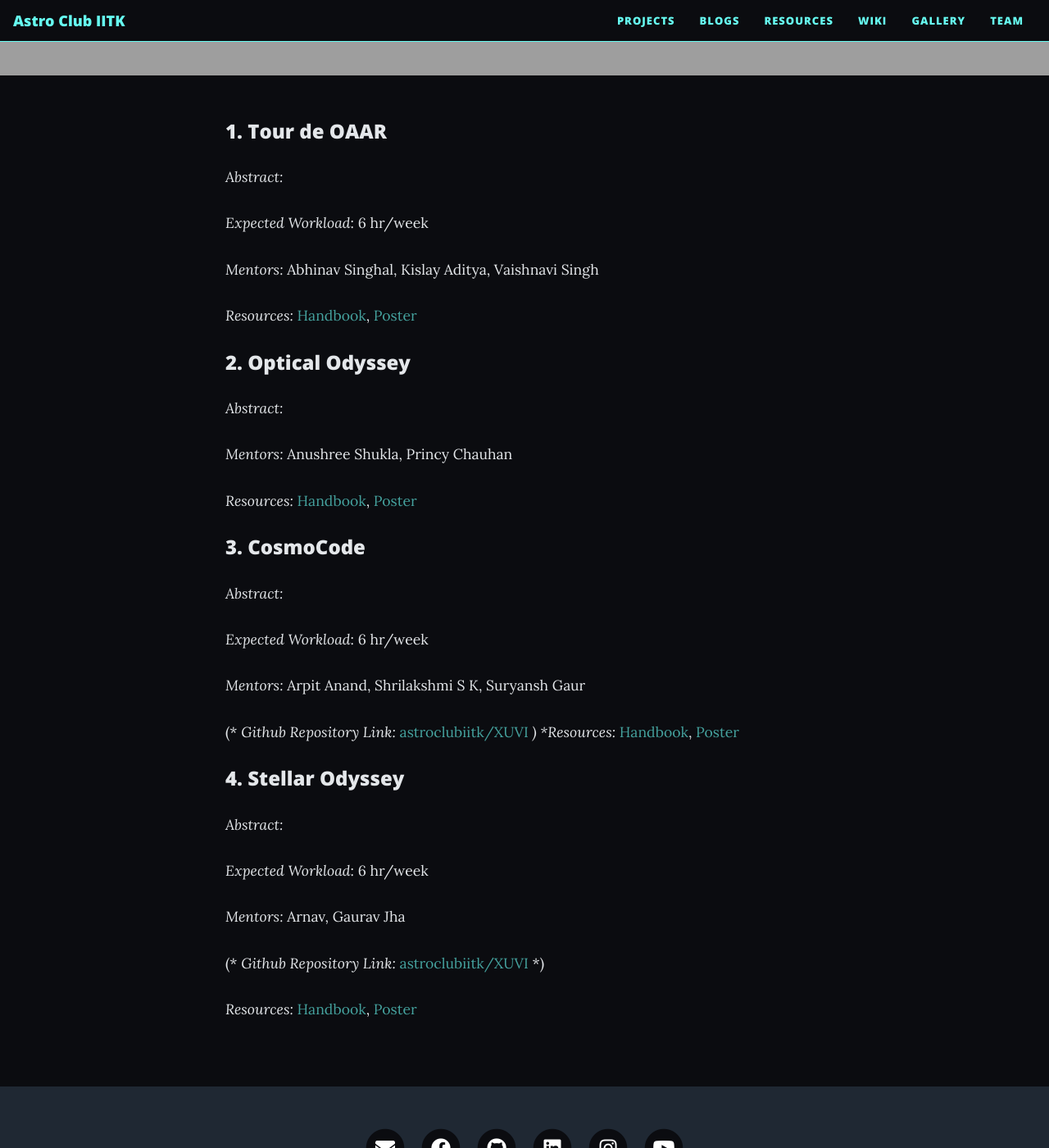
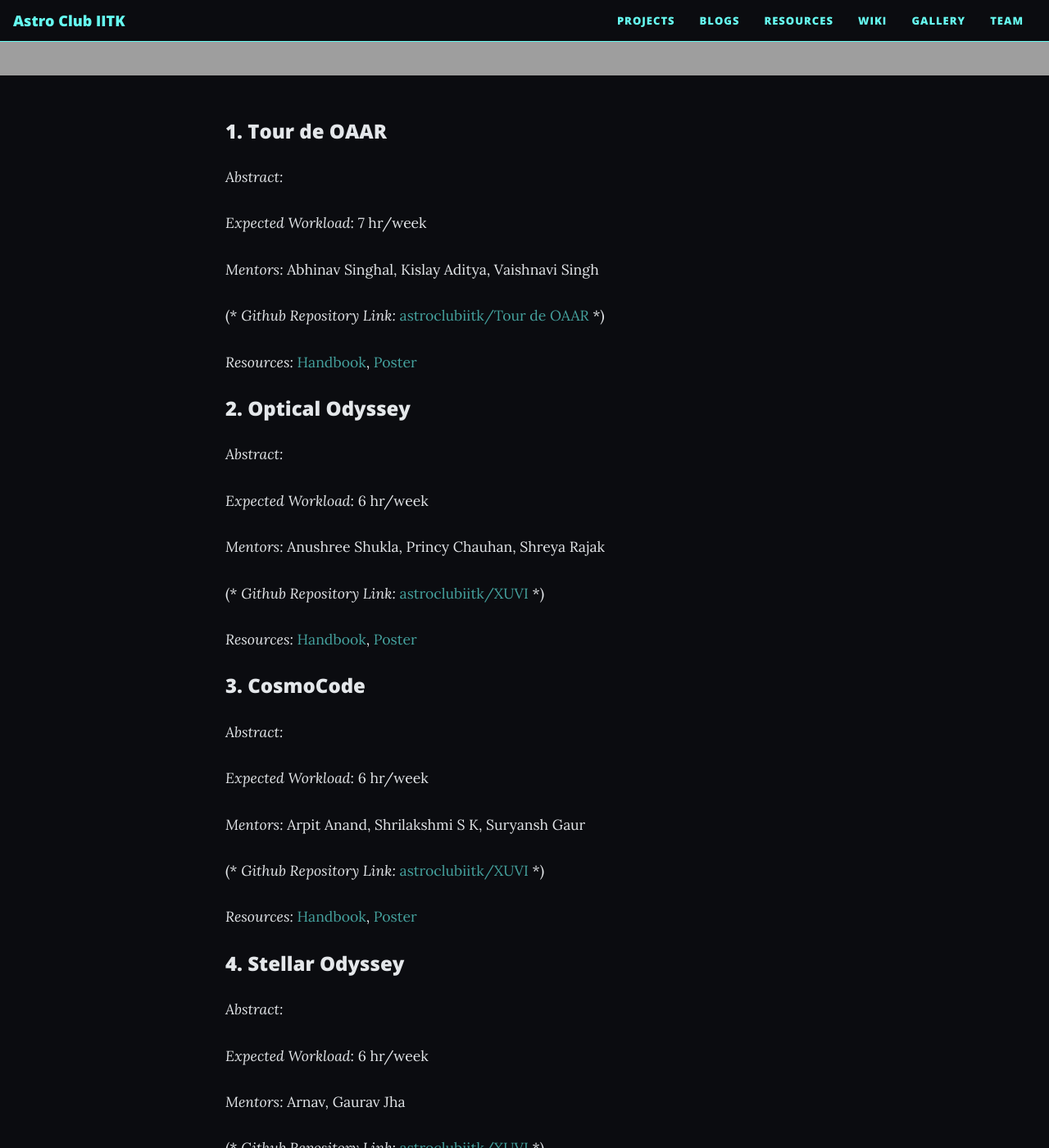
Before and after one commit to astroclubiitk/astroclubiitk.github.io, a Jekyll site: the page built from _projects/summer-2023.md, in a window 1280 px wide and 1400 px high, scrolled down 541 px. Shown: the whole window at 82% size. Built offline with Jekyll 4.4.1, drawn with Linux system fonts in a browser that asks for light colours; nearby versions of some CDN libraries.

Commit message:
added some sp 2023 info

```diff
--- a/_projects/summer-2023.md
+++ b/_projects/summer-2023.md
@@ -11,9 +11,11 @@ button-text: Summer 2023
 
 *Abstract:*
 
-*Expected Workload*: 6 hr/week
+*Expected Workload*: 7 hr/week
 
 *Mentors:* Abhinav Singhal, Kislay Aditya, Vaishnavi Singh
+
+(* *Github Repository Link:*  [astroclubiitk/Tour de OAAR](https://github.com/astroclubiitk/Tour-de-OAAR-2023) *)
 
 *Resources:* <a href="/assets/docs/projects/2023/Tour_de_OAAR/Handbook.pdf" target="_blank">Handbook</a>, <a href="/assets/docs/projects/2023/Tour_de_OAAR/Poster.pdf" target="_blank">Poster</a>
 
@@ -21,7 +23,11 @@ button-text: Summer 2023
 
 *Abstract:*
 
-*Mentors:* Anushree Shukla, Princy Chauhan
+*Expected Workload*: 6 hr/week
+
+*Mentors:* Anushree Shukla, Princy Chauhan, Shreya Rajak
+
+(* *Github Repository Link:*  [astroclubiitk/XUVI](https://github.com/astroclubiitk/XUVI) *)
 
 *Resources:* <a href="/assets/docs/projects/2023/Optical_Odyssey/Handbook.pdf" target="_blank">Handbook</a>, <a href="/assets/docs/projects/2023/Optical_Odyssey/Poster.pdf" target="_blank">Poster</a>
 
@@ -33,8 +39,8 @@ button-text: Summer 2023
 
 *Mentors:* Arpit Anand, Shrilakshmi S K, Suryansh Gaur
 
-(* *Github Repository Link:*  [astroclubiitk/XUVI](https://github.com/astroclubiitk/XUVI)
- *)
+(* *Github Repository Link:*  [astroclubiitk/XUVI](https://github.com/astroclubiitk/XUVI) *)
+
 *Resources:* <a href="/assets/docs/projects/2023/CosmoCode/Handbook.pdf" target="_blank">Handbook</a>, <a href="/assets/docs/projects/2023/CosmoCode/Poster.pdf" target="_blank">Poster</a>
 
 ### 4. Stellar Odyssey
```
Also changed, not shown: 3 other files.
